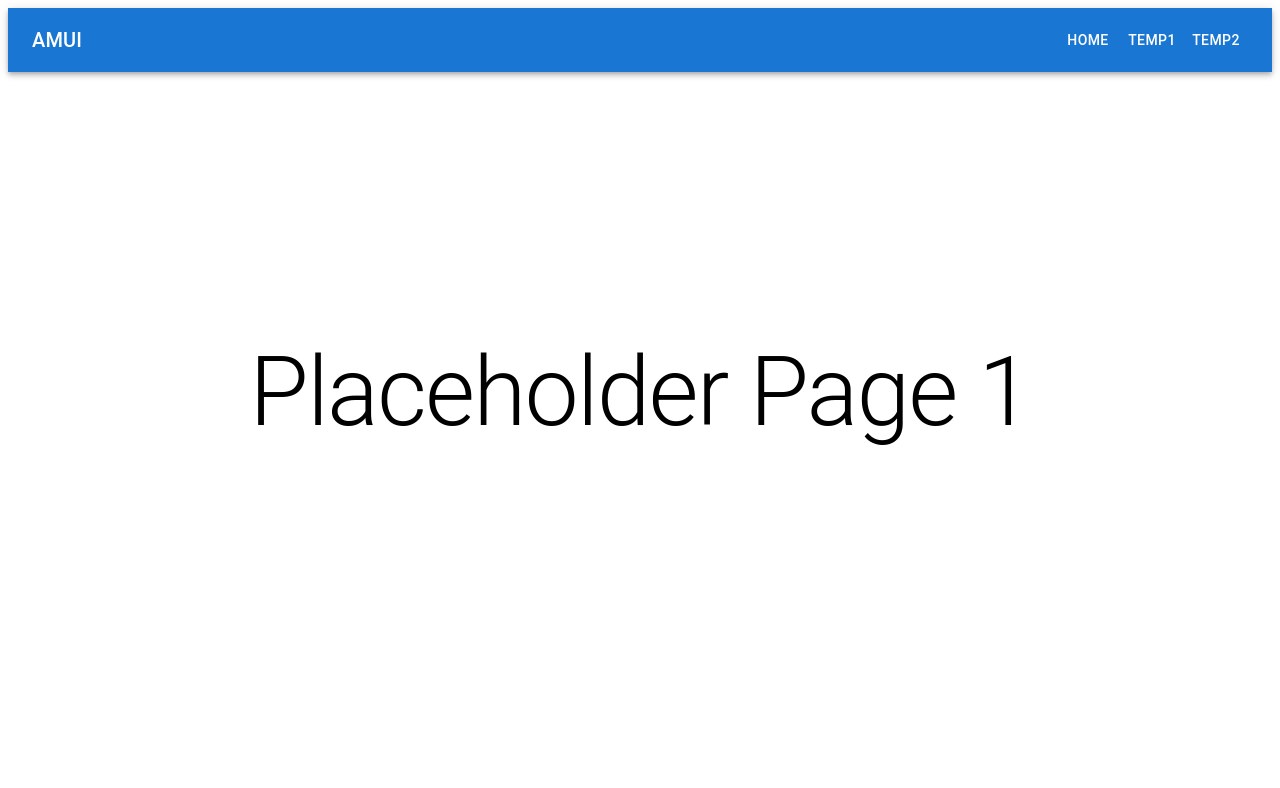
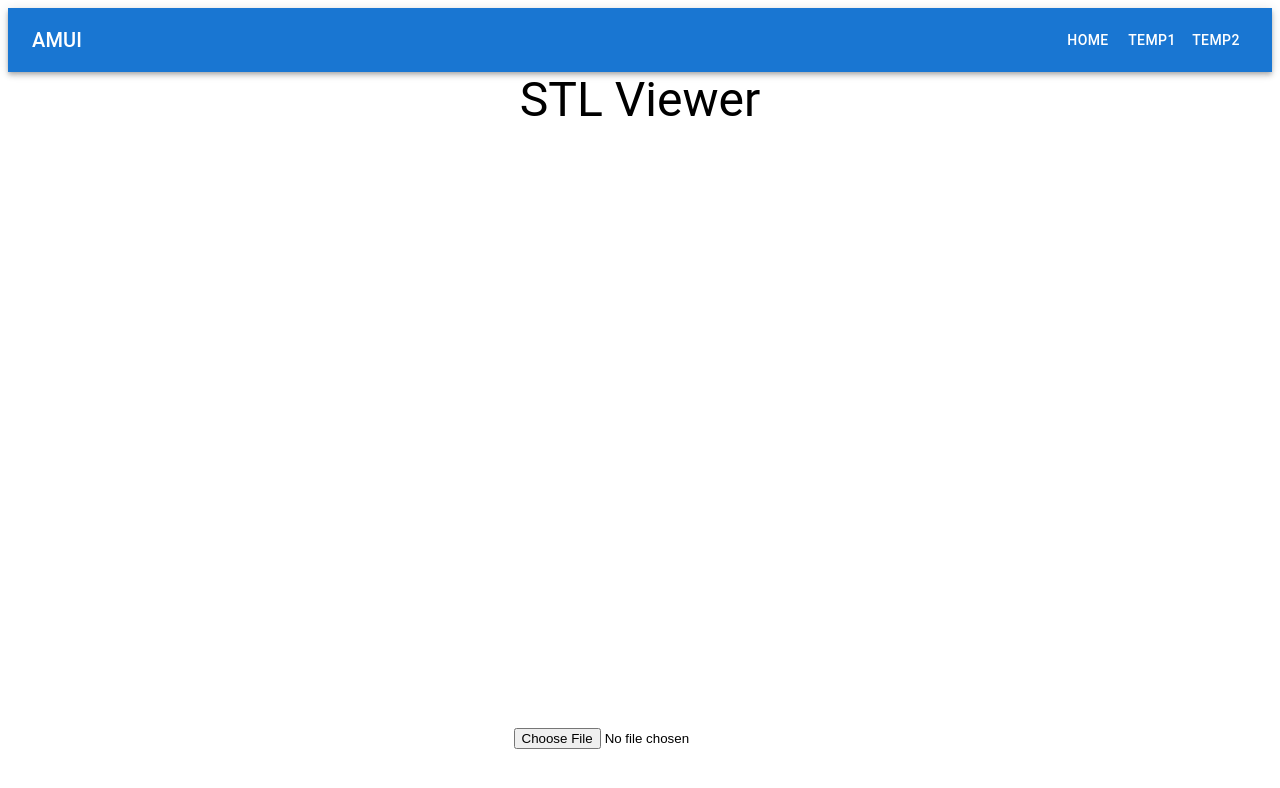
Before and after one commit to BaratiLab/AMUI, a React app in the folder web/: page /temp1 in a window 1280 px wide. Shown: the top 788 px of the page. Built offline with nearby package versions, Linux system fonts and the light colour scheme; the HTML template or start-up script is replaced by a standard one.

Commit message:
Adds STLViewer component and integrate it into Temp1 page

```diff
--- /dev/null
+++ b/web/src/components/STLViewer.tsx
@@ -0,0 +1,64 @@
+import { FC, useRef, useEffect, useState, ChangeEvent } from 'react';
+import * as THREE from 'three';
+import { STLLoader } from 'three/examples/jsm/loaders/STLLoader';
+import { OrbitControls } from 'three/examples/jsm/controls/OrbitControls.js';
+import { Box } from '@mui/material';
+
+const STLViewer: FC<{ height: number, width: number }> = ({ height, width }) => {
+    const canvasRef = useRef<HTMLCanvasElement>(null);
+    const [renderer, setRenderer] = useState<THREE.WebGLRenderer | null>(null);
+    const [scene, setScene] = useState<THREE.Scene | null>(null);
+    const [camera, setCamera] = useState<THREE.Camera | null>(null);
+    const [controls, setControls] = useState<OrbitControls | null>(null);
+
+    useEffect(() => {
+        if (canvasRef.current) {
+            const renderer = new THREE.WebGLRenderer({ canvas: canvasRef.current });
+            renderer.setSize(width, height);
+            setRenderer(renderer);
+
+            setScene(new THREE.Scene());
+            setCamera(new THREE.PerspectiveCamera(
+                75, width / height, 0.1, 1000
+            ));
+        }
+    }, []);
+
+    useEffect(() => {
+        if (camera) {
+            setControls(new OrbitControls(camera, renderer!.domElement));
+        }
+    }, [camera]);
+
+    const handleFileChange = (e: ChangeEvent<HTMLInputElement>) => {
+        if (e.target.files && e.target.files[0]) {
+            scene?.remove(scene.children[0]);
+            const stlFileUrl = e.target.files[0];
+            const loader = new STLLoader();
+            loader.load(URL.createObjectURL(stlFileUrl), (geometry) => {
+                const material = new THREE.MeshNormalMaterial();
+                const mesh = new THREE.Mesh(geometry, material);
+                scene!.add(mesh);
+                camera!.position.x = 5;
+                camera!.position.y = 5;
+                camera!.position.z = 5;
+                controls!.update();
+                animate(mesh);
+            });
+        }
+    }
+
+    const animate = (mesh: THREE.Mesh) => {
+        requestAnimationFrame(() => animate(mesh));
+        renderer!.render(scene!, camera!);
+    }
+
+    return (
+        <Box display='flex' justifyContent='center' alignItems='center' flexDirection='column'>
+            <canvas ref={canvasRef} />
+            <input type='file' onChange={handleFileChange} accept='.stl'/>
+        </Box>
+    );
+};
+
+export default STLViewer;
--- a/web/src/pages/Temp1.tsx
+++ b/web/src/pages/Temp1.tsx
@@ -1,10 +1,12 @@
 import { FC } from 'react';
 import { Box, Typography } from '@mui/material';
+import STLViewer from '../components/STLViewer';
 
 const Temp1: FC = () => {
     return (
-        <Box display="flex" justifyContent="center" alignItems="center" minHeight="80vh">
-            <Typography variant="h1">Placeholder Page 1</Typography>
+        <Box display='flex' justifyContent='center' alignItems='center' flexDirection='column'>
+            <Typography variant='h3'>STL Viewer</Typography>
+            <STLViewer height={600} width={600} />
         </Box>
     );
 };
```
